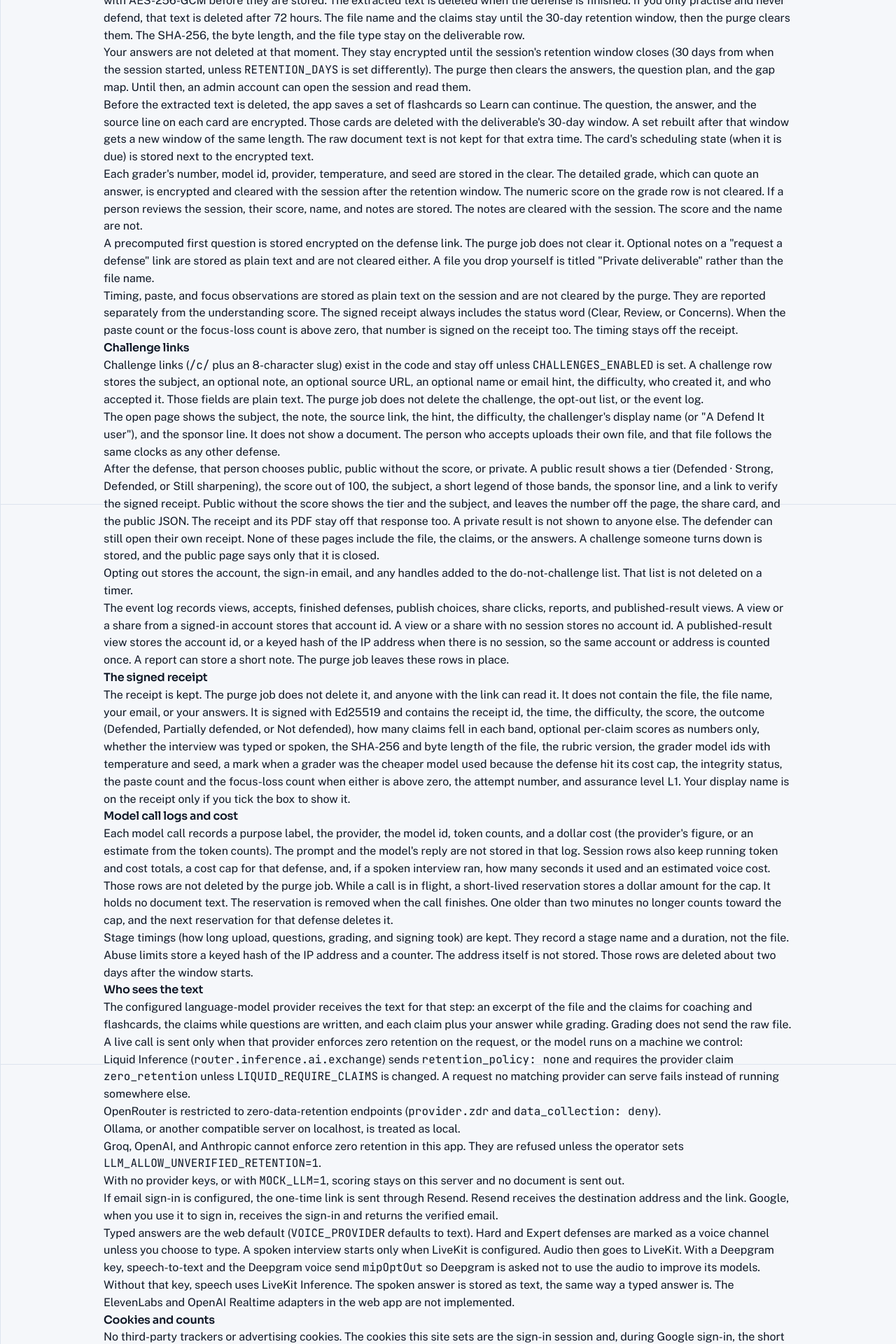
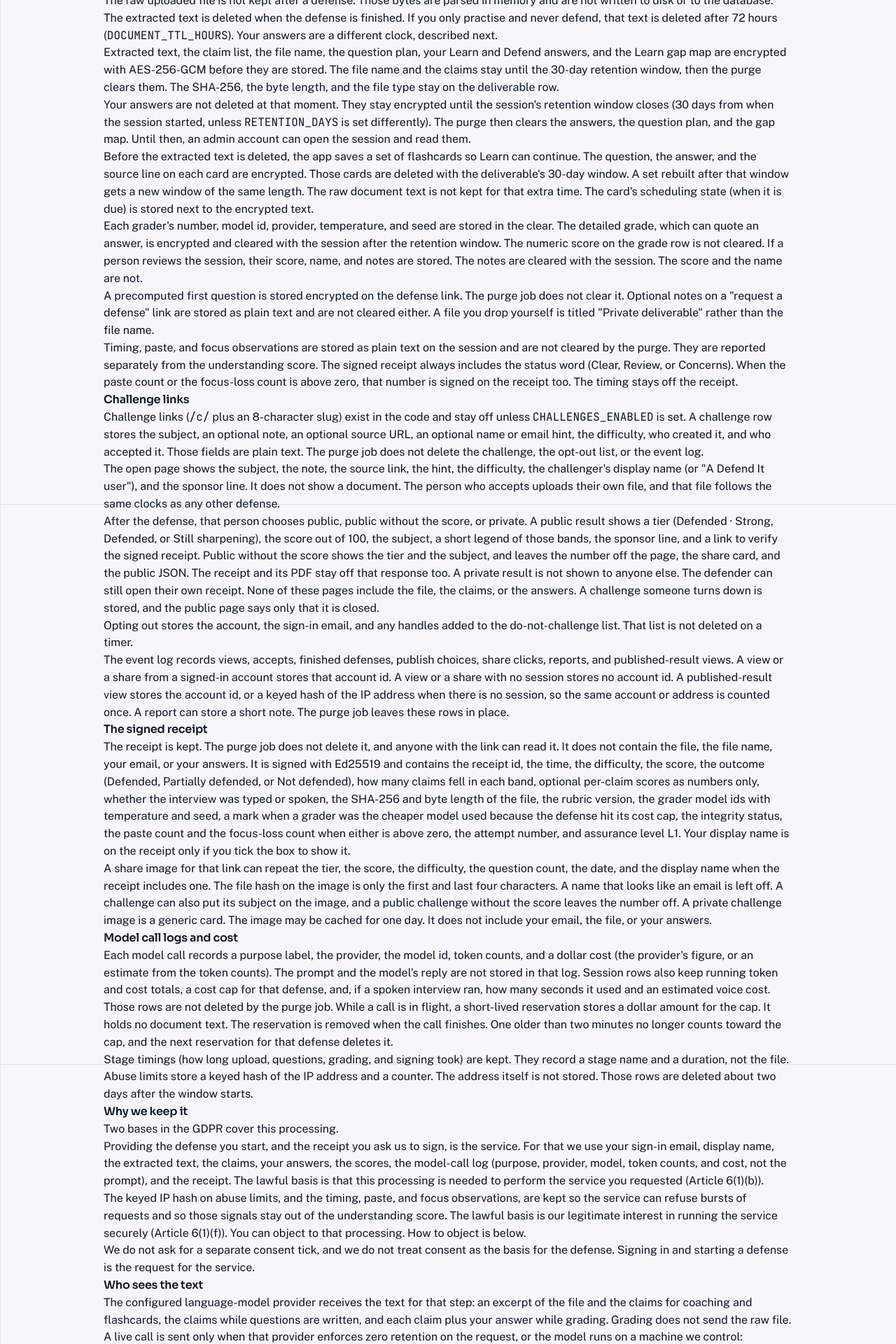
Before and after one commit to torukmakto3/defendit, a Next.js app: page /privacy in a window 1280 px wide. Shown: the part 880-2800 px from the top of the page at 70% size. Built offline with nearby package versions, Linux system fonts and the light colour scheme; no server answers.

Commit message:
Add a GDPR draft to the privacy page.
State the two lawful bases, the real file clocks, the model and voice hosts the code calls, transfers, and how to ask the CNPD. The contact line is a placeholder pending legal review.

Co-authored-by: torukmakto3 <torukmakto3@users.noreply.github.com>

```diff
--- a/src/app/privacy/page.tsx
+++ b/src/app/privacy/page.tsx
@@ -1,3 +1,4 @@
+// Draft, last updated 2026-10-22
 import type { Metadata } from "next";
 import { PRIVACY_UPDATED } from "@/lib/privacy";
 
@@ -7,14 +8,19 @@ export const metadata: Metadata = {
 };
 
 export default function PrivacyPage() {
+  // TODO(legal review): placeholder contact
+  const contactName = "Luis Nunez";
+  const contactEmail = "tramuntanabtc@gmail.com";
+
   return (
     <div className="shell grid max-w-3xl gap-8">
       <header className="grid gap-3">
         <span className="eyebrow">Sheet 00 · Privacy</span>
         <h1 className="text-3xl font-bold sm:text-4xl">Privacy and retention</h1>
         <p className="text-[var(--ink-2)]">
-          What the app stores, who else sees the text, and how long each piece is kept. This page
-          describes the software as it runs today.
+          What the app stores, why, who else sees the text, how long each piece is kept, and how to
+          use your rights. This page describes the software as it runs today. The person responsible
+          for that data is {contactName}.
         </p>
         <p className="text-sm text-[var(--ink-2)]">
           Last updated <time dateTime="2026-10-22">{PRIVACY_UPDATED}</time>.
@@ -79,12 +85,17 @@ export default function PrivacyPage() {
 
         <h3 className="text-lg font-bold">The file, the answers, and the scores</h3>
         <p>
+          The raw uploaded file is not kept after a defense. Those bytes are parsed in memory and are
+          not written to disk or to the database. The extracted text is deleted when the defense is
+          finished. If you only practise and never defend, that text is deleted after 72 hours
+          (<span className="mono">DOCUMENT_TTL_HOURS</span>). Your answers are a different clock, described
+          next.
+        </p>
+        <p>
           Extracted text, the claim list, the file name, the question plan, your Learn and Defend
           answers, and the Learn gap map are encrypted with AES-256-GCM before they are stored. The
-          extracted text is deleted when the defense is finished. If you only practise and never
-          defend, that text is deleted after 72 hours. The file name and the claims stay until the
-          30-day retention window, then the purge clears them. The SHA-256, the byte length, and the
-          file type stay on the deliverable row.
+          file name and the claims stay until the 30-day retention window, then the purge clears them.
+          The SHA-256, the byte length, and the file type stay on the deliverable row.
         </p>
         <p>
           Your answers are not deleted at that moment. They stay encrypted until the session&apos;s
@@ -170,6 +181,14 @@ export default function PrivacyPage() {
           attempt number, and assurance level L1. Your display name is on the receipt only if you tick
           the box to show it.
         </p>
+        <p>
+          A share image for that link can repeat the tier, the score, the difficulty, the question
+          count, the date, and the display name when the receipt includes one. The file hash on the
+          image is only the first and last four characters. A name that looks like an email is left
+          off. A challenge can also put its subject on the image, and a public challenge without the
+          score leaves the number off. A private challenge image is a generic card. The image may be
+          cached for one day. It does not include your email, the file, or your answers.
+        </p>
 
         <h3 className="text-lg font-bold">Model call logs and cost</h3>
         <p>
@@ -194,6 +213,30 @@ export default function PrivacyPage() {
       </section>
 
       <section className="grid gap-3">
+        <h2 className="text-xl font-bold">Why we keep it</h2>
+        <p>
+          Two bases in the GDPR cover this processing.
+        </p>
+        <p>
+          Providing the defense you start, and the receipt you ask us to sign, is the service. For
+          that we use your sign-in email, display name, the extracted text, the claims, your answers,
+          the scores, the model-call log (purpose, provider, model, token counts, and cost, not the
+          prompt), and the receipt. The lawful basis is that this processing is needed to perform the
+          service you requested (Article 6(1)(b)).
+        </p>
+        <p>
+          The keyed IP hash on abuse limits, and the timing, paste, and focus observations, are kept
+          so the service can refuse bursts of requests and so those signals stay out of the
+          understanding score. The lawful basis is our legitimate interest in running the service
+          securely (Article 6(1)(f)). You can object to that processing. How to object is below.
+        </p>
+        <p>
+          We do not ask for a separate consent tick, and we do not treat consent as the basis for the
+          defense. Signing in and starting a defense is the request for the service.
+        </p>
+      </section>
+
+      <section className="grid gap-3">
         <h2 className="text-xl font-bold">Who sees the text</h2>
         <p>
           The configured language-model provider receives the text for that step: an excerpt of the
@@ -208,15 +251,24 @@ export default function PrivacyPage() {
             <span className="mono">retention_policy: none</span> and requires the provider claim{" "}
             <span className="mono">zero_retention</span> unless <span className="mono">LIQUID_REQUIRE_CLAIMS</span>{" "}
             is changed. A request no matching provider can serve fails instead of running somewhere else.
+            The repository names this gateway, not the operator that then runs the model.
           </li>
           <li>
-            OpenRouter is restricted to zero-data-retention endpoints (<span className="mono">provider.zdr</span>{" "}
-            and <span className="mono">data_collection: deny</span>).
+            OpenRouter (<span className="mono">openrouter.ai</span>) is restricted to zero-data-retention
+            endpoints (<span className="mono">provider.zdr</span> and{" "}
+            <span className="mono">data_collection: deny</span>). The repository names this gateway, not
+            the operator that then runs the model.
           </li>
-          <li>Ollama, or another compatible server on localhost, is treated as local.</li>
           <li>
-            Groq, OpenAI, and Anthropic cannot enforce zero retention in this app. They are refused
-            unless the operator sets <span className="mono">LLM_ALLOW_UNVERIFIED_RETENTION=1</span>.
+            Ollama, or another compatible server on localhost, is treated as local. A non-local address
+            in <span className="mono">OLLAMA_BASE_URL</span> or <span className="mono">OPENAI_COMPAT_BASE_URL</span>{" "}
+            is refused unless the operator sets the same unverified-retention switch as Groq.
+          </li>
+          <li>
+            Groq (<span className="mono">api.groq.com</span>), OpenAI (<span className="mono">api.openai.com</span>
+            ), and Anthropic (<span className="mono">api.anthropic.com</span>) cannot enforce zero retention
+            in this app. They are refused unless the operator sets{" "}
+            <span className="mono">LLM_ALLOW_UNVERIFIED_RETENTION=1</span>.
           </li>
           <li>
             With no provider keys, or with <span className="mono">MOCK_LLM=1</span>, scoring stays on
@@ -231,11 +283,66 @@ export default function PrivacyPage() {
         <p>
           Typed answers are the web default (<span className="mono">VOICE_PROVIDER</span> defaults to
           text). Hard and Expert defenses are marked as a voice channel unless you choose to type. A
-          spoken interview starts only when LiveKit is configured. Audio then goes to LiveKit. With a
-          Deepgram key, speech-to-text and the Deepgram voice send <span className="mono">mipOptOut</span>{" "}
-          so Deepgram is asked not to use the audio to improve its models. Without that key, speech
-          uses LiveKit Inference. The spoken answer is stored as text, the same way a typed answer is.
-          The ElevenLabs and OpenAI Realtime adapters in the web app are not implemented.
+          spoken interview starts only when LiveKit is configured (
+          <span className="mono">LIVEKIT_URL</span>, <span className="mono">LIVEKIT_API_KEY</span>, and{" "}
+          <span className="mono">LIVEKIT_API_SECRET</span>). The browser then connects to that LiveKit
+          server. The app allows connections to <span className="mono">*.livekit.cloud</span>. LiveKit
+          receives the live audio and the scripted questions. The voice agent does not call a language
+          model of its own. That agent turns recording off and keeps logs at error level so answers are
+          not written to its log storage. The code does not say that LiveKit deletes the audio, and
+          this page does not claim LiveKit zero retention.
+        </p>
+        <p>
+          Speech-to-text is Deepgram model <span className="mono">nova-3</span> when{" "}
+          <span className="mono">DEEPGRAM_API_KEY</span> is set, and that request sends{" "}
+          <span className="mono">mipOptOut</span> so Deepgram is asked not to use the audio to improve
+          its models. Without that key, speech-to-text is the LiveKit Inference name{" "}
+          <span className="mono">deepgram/nova-3</span>.
+        </p>
+        <p>
+          The spoken voice defaults to Deepgram. With the Deepgram key it is Aura-2 Thalia through the
+          Deepgram plugin, also with <span className="mono">mipOptOut</span>. Without the key it is
+          LiveKit Inference <span className="mono">deepgram/aura-2</span>. Setting{" "}
+          <span className="mono">TTS_PROVIDER</span> to <span className="mono">xai</span> speaks with
+          xAI Grok TTS through LiveKit Inference (<span className="mono">xai/tts-1</span>). That path
+          does not use an xAI key of our own. The words sent are the questions already written for the
+          interview. The document is not sent to xAI as a separate language-model call. The spoken
+          answer is stored as text, the same way a typed answer is.
+        </p>
+        <p>
+          The ElevenLabs and OpenAI Realtime adapters in the web app are stubs. They do not open a
+          session. An optional Jev helper (<span className="mono">api.typesafe.ai</span>) is in the
+          code and is not called, so it does not receive interview content.
+        </p>
+        <h3 className="text-lg font-bold">Hosting</h3>
+        <p>
+          Vercel hosts the website in region <span className="mono">iad1</span> and therefore sees the
+          HTTP request. Postgres, when <span className="mono">DATABASE_URL</span> is set, holds the
+          account and defense rows. The sample environment names Neon, Vercel Postgres, or Supabase.
+          The code does not record which of those hosts production uses. Resend (
+          <span className="mono">api.resend.com</span>) receives the sign-in email and the one-time
+          link only when email sign-in is configured. Google (
+          <span className="mono">accounts.google.com</span> and{" "}
+          <span className="mono">oauth2.googleapis.com</span>) receives the sign-in and returns the
+          verified email. Neither Resend nor Google receives the file or the answers.
+        </p>
+      </section>
+
+      <section className="grid gap-3">
+        <h2 className="text-xl font-bold">International transfers</h2>
+        <p>
+          The website is configured to run in the United States (Vercel region{" "}
+          <span className="mono">iad1</span>, US East). If you use it from Portugal or elsewhere in the
+          European Economic Area, the data described on this page is processed there.
+        </p>
+        <p>
+          The code does not record the country of the database, or the country of Liquid, OpenRouter,
+          Groq, OpenAI, Anthropic, LiveKit, Deepgram, xAI, Resend, or Google. Liquid and OpenRouter are
+          gateways: the repository names the gateway hostname, not the operator that then runs the
+          model. LiveKit&apos;s region is whatever <span className="mono">LIVEKIT_URL</span> points at,
+          and that value is not in the repository. The code also does not record a transfer safeguard,
+          such as standard contractual clauses. Ask {contactName} for the list that a given deployment
+          actually uses.
         </p>
       </section>
 
@@ -249,14 +356,34 @@ export default function PrivacyPage() {
       </section>
 
       <section className="grid gap-3">
-        <h2 className="text-xl font-bold">Deleting your data</h2>
+        <h2 className="text-xl font-bold">Your rights</h2>
         <p>
-          There is no delete button. Signing out ends the session cookie on this browser. It does not
-          delete the account, the file text, the answers, or the receipt. This site does not publish a
-          contact address in the app. To ask for the account for your sign-in email to be removed,
-          contact the operator and include that email. Say so if you also want a receipt link taken
-          down: the retention job does not delete receipts, and a receipt someone already copied still
-          verifies.
+          If the GDPR applies to you, you can ask {contactName} for access to the personal data held
+          for your sign-in email, for correction, for deletion, for a copy of what is still held
+          (portability), and to object to processing that relies on legitimate interests. You can also
+          complain to the Portuguese supervisory authority, the Comissão Nacional de Proteção de Dados
+          (CNPD), at <a href="https://www.cnpd.pt/">cnpd.pt</a>, Av. D. Carlos I, 134, 1º, 1200-651
+          Lisboa, or <a href="mailto:geral@cnpd.pt">geral@cnpd.pt</a>.
+        </p>
+        <p>
+          There is no delete button and no export button. Signing out ends the session cookie on this
+          browser. It does not delete the account, the file text, the answers, or the receipt. While
+          you are signed in, you can change the display name on the home page. That is the only
+          correction the app offers on screen (the “Name on receipts” field). Other corrections, a
+          copy of what we still hold, an objection, and deletion are by email to{" "}
+          <a href={`mailto:${contactEmail}`}>{contactEmail}</a>. Write from the sign-in address, or
+          name that address in the message.
+        </p>
+        <p>
+          An objection applies to the legitimate-interest processing: the keyed IP hash used for abuse
+          limits, and the timing, paste, and focus observations. Deletion of the account and of stored
+          defense text is a separate request. The retention job does not delete receipts, users, or
+          challenge rows. Say so if you also want a receipt link taken down. A receipt someone already
+          copied still verifies. After the retention window, the answers and the extracted text are
+          already gone, so a copy from that point cannot include them.
+        </p>
+        <p>
+          Contact: {contactName}, <a href={`mailto:${contactEmail}`}>{contactEmail}</a>.
         </p>
       </section>
     </div>
```
Also changed, not shown: 1 other file (tests, documents, lock files or other folders).
